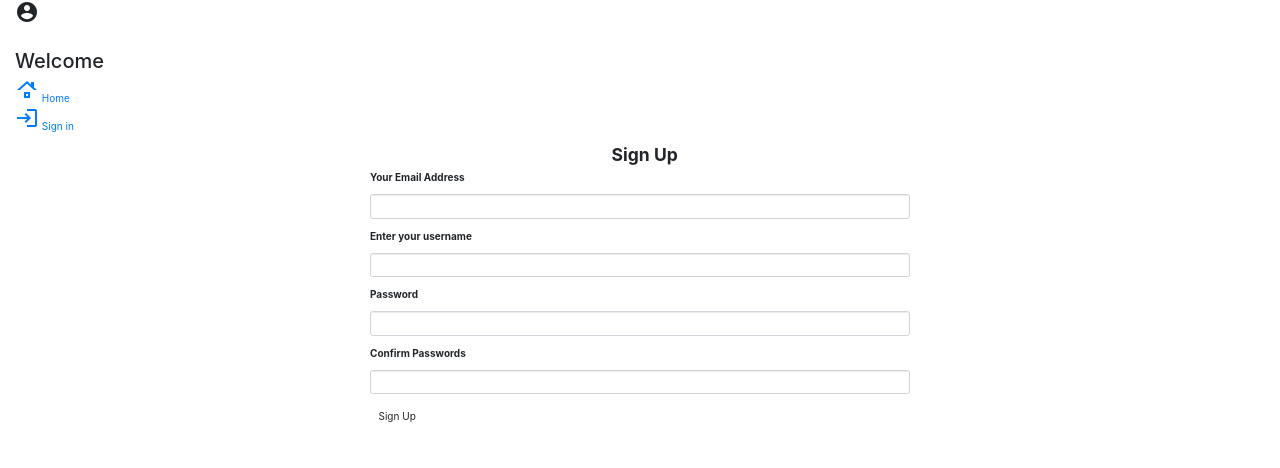
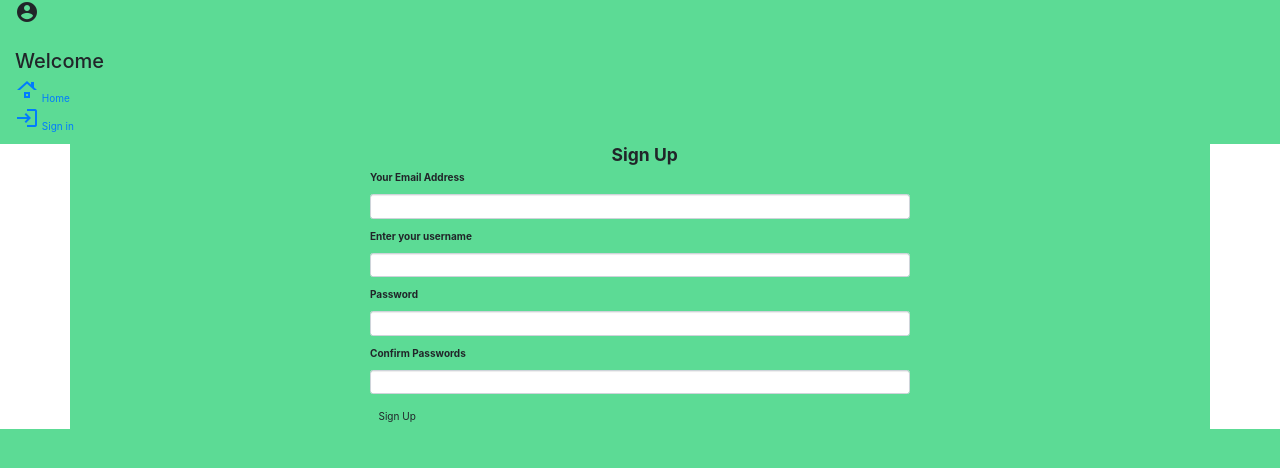
Before and after one commit to KaranjaK/BloggerSmarter, a Flask app: page /authenticate/register in a window 1280 px wide. Shown: the top 468 px of the page. Run offline with Flask 2, Linux system fonts and the light colour scheme; some libraries are stand-ins or nearby versions.

Commit message:
It will add styling of the entire page

```diff
--- a/app/static/styles.css
+++ b/app/static/styles.css
@@ -4,6 +4,7 @@
   padding: 0;
   box-sizing: border-box;
   overflow: hidden;
+  background-color: #5CDB95;
 }
 /* FourOwFour display */
 .not-found {
```
